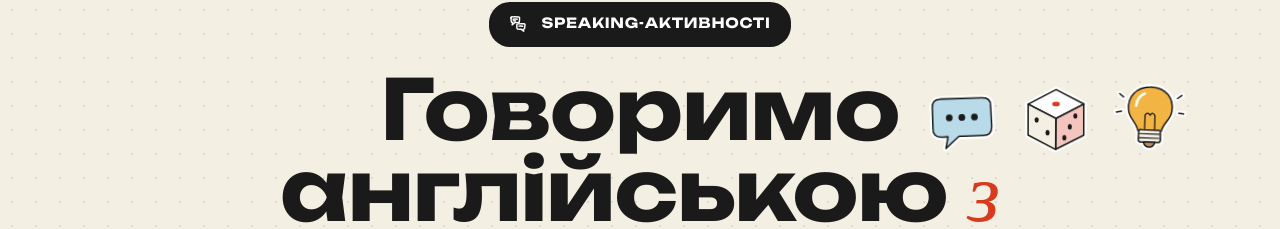
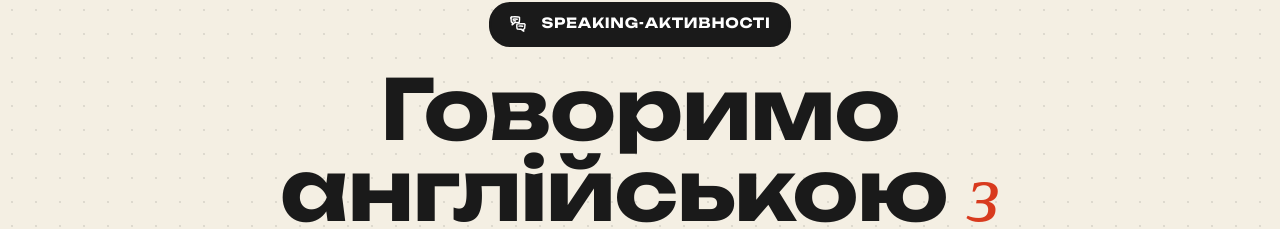
Before and after one commit to mariyavalyanskaya95-create/murly-saas, a Next.js app: page /activities in a window 1280 px wide. Shown: the part 166-395 px from the top of the page. Built offline with nearby package versions, Linux system fonts and the light colour scheme; no server answers; a web font is replaced by a local one.

Commit message:
Activities hub: remove hero stickers

```diff
--- a/app/(marketing)/activities/page.tsx
+++ b/app/(marketing)/activities/page.tsx
@@ -1,6 +1,5 @@
 import type { Metadata } from 'next';
 import Icon from '@/components/Icon';
-import Art from '@/components/Art';
 import SiteNav from '@/components/SiteNav';
 import SiteFooter from '@/components/SiteFooter';
 import ActivityList from '@/components/activities/ActivityList';
@@ -26,7 +25,6 @@ export default function ActivitiesHub() {
           <span className="mu-section__eyebrow"><Icon id="e-speak" />{t({ uk: 'Speaking-активності', ru: 'Speaking-активности', en: 'Speaking activities' })}</span>
           <h1>{t({ uk: 'Говоримо англійською', ru: 'Говорим по-английски', en: 'Get everyone' })} <em>{t({ uk: 'з картками.', ru: 'с карточками.', en: 'talking.' })}</em></h1>
           <p>{t({ uk: 'Готові активності на 20-40 хвилин: картки з малюнками, корисні фрази і питання для обговорення. Показуй слайди на уроці або завантаж PDF для друку.', ru: 'Готовые активности на 20-40 минут: карточки с рисунками, полезные фразы и вопросы для обсуждения. Показывай слайды на уроке или скачай PDF для печати.', en: 'Ready-made 20-40 minute activities: illustrated cards, useful phrases and discussion questions. Present the slides in class or download a PDF to print.' })}</p>
-          <div className="act-hero__art" aria-hidden="true"><Art id="a-speech" className="sl-float sl-float--0" /><Art id="a-dice" className="sl-float sl-float--1" /><Art id="a-bulb" className="sl-float sl-float--2" /></div>
         </div>
       </section>
       <section className="mu-section" style={{ paddingTop: 8 }}>
```
